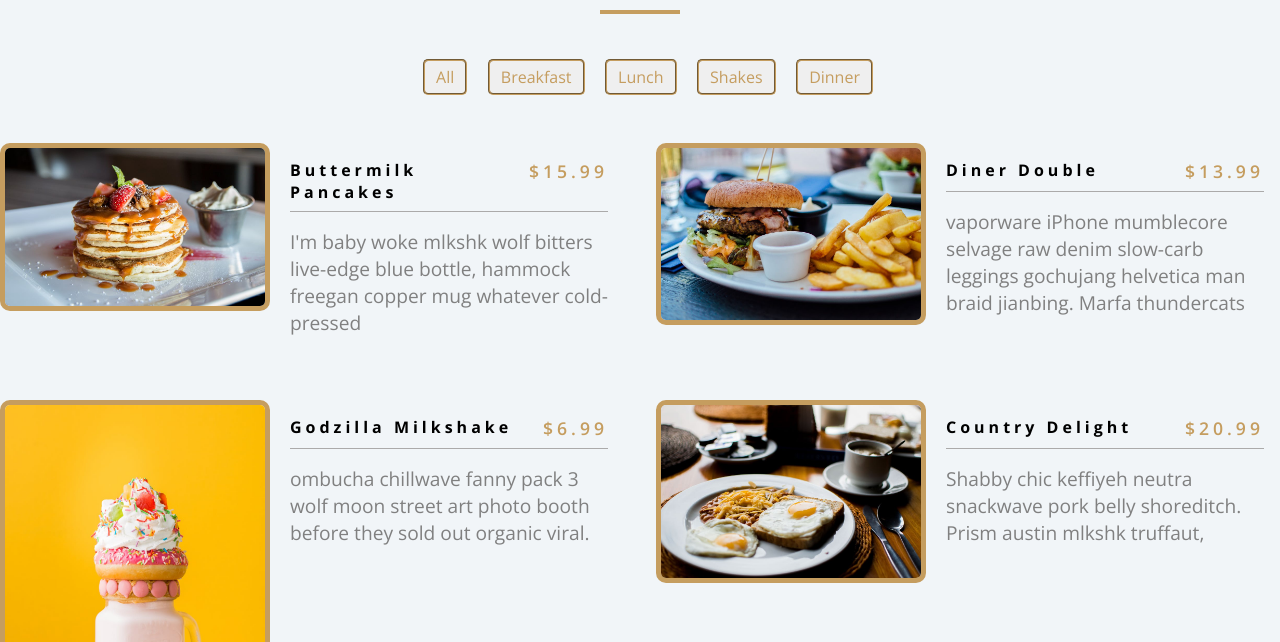
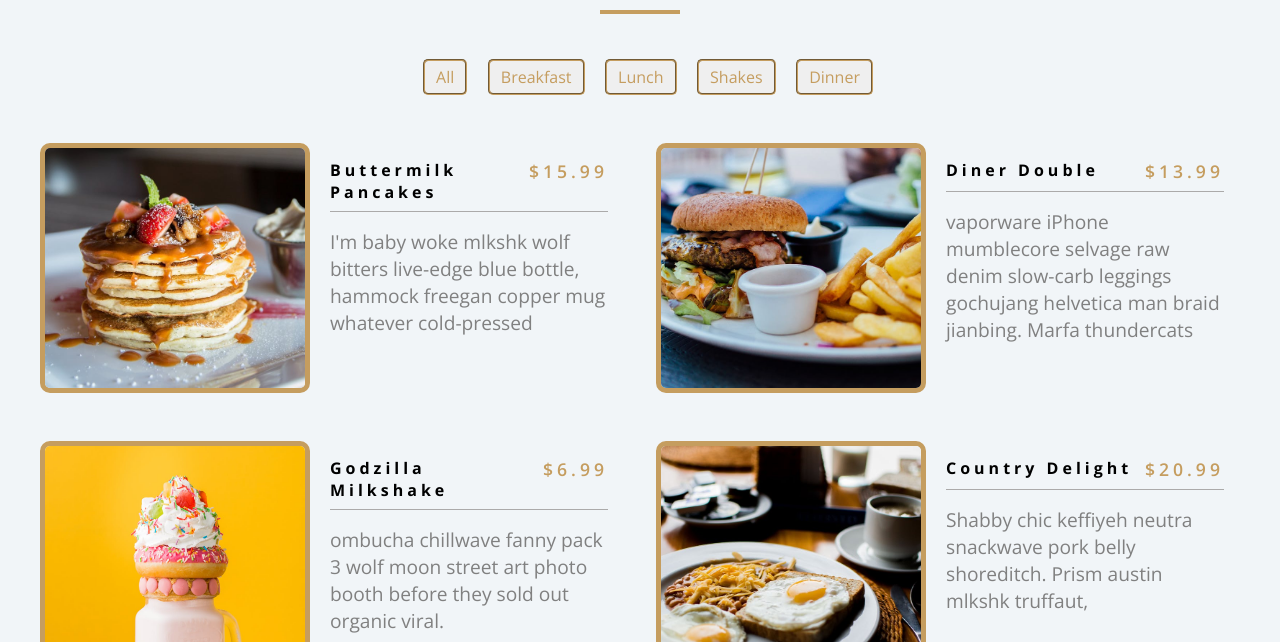
Before and after one commit to mohdkaif1729/menu, a plain HTML site: page index.html in a window 1280 px wide. Shown: the part 158-800 px from the top of the page. Drawn offline with nearby package versions, Linux system fonts and the light colour scheme.

Commit message:
change size of image

```diff
--- a/menu.css
+++ b/menu.css
@@ -48,7 +48,7 @@ body {
 
 /*Main content start from here*/
 .main-content {
-  max-width: 1300px;
+  max-width: 1200px;
   margin: 3rem auto;
   display: grid;
   grid-template-columns: repeat(2, 1fr);
@@ -61,6 +61,7 @@ body {
 }
 .item-image {
   width: 100%;
+  height: 250px;
   border: 5px solid #c59d5f;
   border-radius: 10px;
   object-fit: cover;
```
